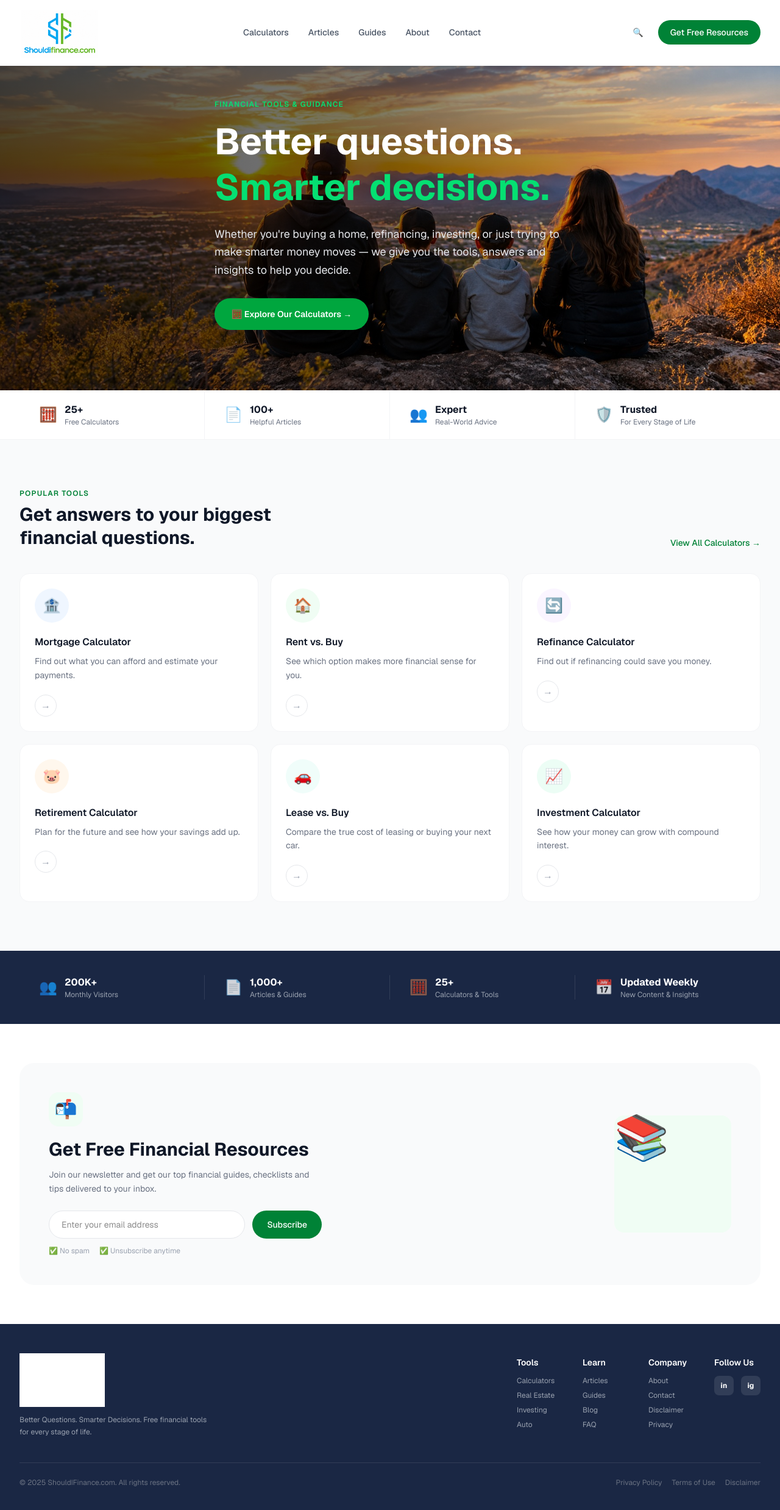
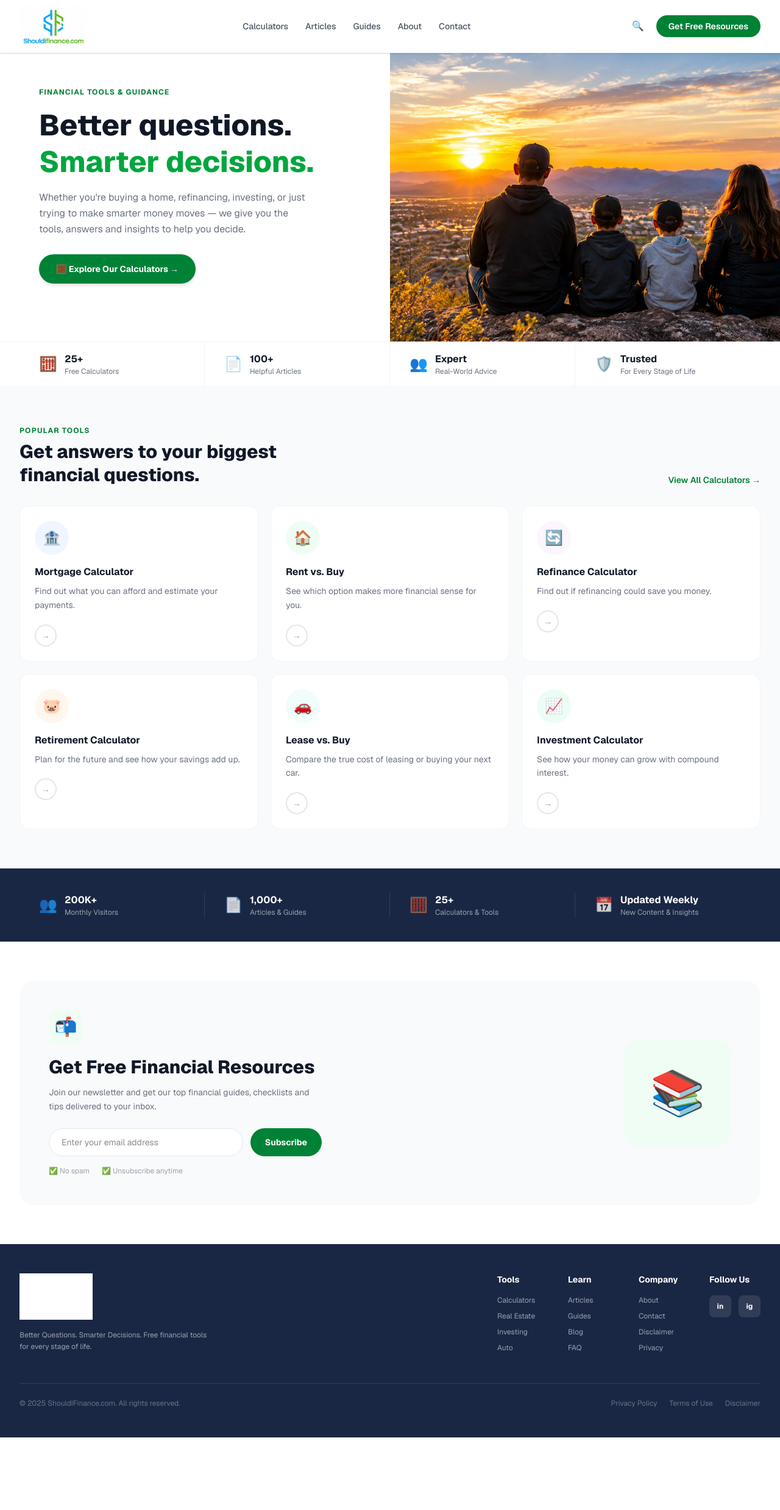
Before and after one commit to ronmagby-boop/shouldifinance, a Next.js app: page / in a window 1280 px wide. Shown: the top 2476 px of the page at 61% size. After the commit the page ends 2357 px from the top, so only its background shows below. Built offline with nearby package versions, Linux system fonts and the light colour scheme.

Commit message:
fix hero photo and improve mobile layout

```diff
--- a/app/page.tsx
+++ b/app/page.tsx
@@ -21,69 +21,68 @@ export default function Home() {
 
       {/* NAV */}
       <nav className="fixed top-0 left-0 right-0 z-50 bg-white border-b border-gray-100 shadow-sm">
-        <div className="max-w-7xl mx-auto flex items-center justify-between px-5 md:px-8 py-3">
+        <div className="max-w-7xl mx-auto flex items-center justify-between px-5 md:px-8 py-2">
           <Link href="/">
-            <Image src="/logo.png" alt="ShouldIFinance logo" width={130} height={42} priority />
+            <Image src="/logo.png" alt="ShouldIFinance logo" width={110} height={36} priority />
           </Link>
-          <div className="hidden md:flex items-center gap-8">
-            <a href="#calculators" className="text-sm text-gray-600 hover:text-green-700 font-medium">Calculators</a>
-            <a href="#" className="text-sm text-gray-600 hover:text-green-700 font-medium">Articles</a>
-            <a href="#" className="text-sm text-gray-600 hover:text-green-700 font-medium">Guides</a>
-            <a href="#" className="text-sm text-gray-600 hover:text-green-700 font-medium">About</a>
-            <a href="#" className="text-sm text-gray-600 hover:text-green-700 font-medium">Contact</a>
+          <div className="hidden md:flex items-center gap-7">
+            {["Calculators","Articles","Guides","About","Contact"].map(l => (
+              <a key={l} href="#" className="text-sm text-gray-600 hover:text-green-700 font-medium transition-colors">{l}</a>
+            ))}
           </div>
           <div className="hidden md:flex items-center gap-3">
-            <button className="text-sm text-gray-500 hover:text-gray-900 px-3 py-2">🔍</button>
-            <button className="bg-green-700 text-white text-sm font-medium rounded-full px-5 py-2.5 hover:bg-green-800 transition-colors">
+            <button className="text-gray-400 hover:text-gray-700 p-2">🔍</button>
+            <button className="bg-green-700 text-white text-sm font-semibold rounded-full px-5 py-2 hover:bg-green-800 transition-colors">
               Get Free Resources
             </button>
           </div>
-          <button className="md:hidden p-2" onClick={() => setMenuOpen(!menuOpen)} aria-label="Toggle menu">
-            <div className={`w-6 h-0.5 bg-gray-900 mb-1.5 transition-all ${menuOpen ? "rotate-45 translate-y-2" : ""}`}></div>
-            <div className={`w-6 h-0.5 bg-gray-900 mb-1.5 ${menuOpen ? "opacity-0" : ""}`}></div>
-            <div className={`w-6 h-0.5 bg-gray-900 transition-all ${menuOpen ? "-rotate-45 -translate-y-2" : ""}`}></div>
+          <button className="md:hidden flex flex-col gap-1.5 p-2" onClick={() => setMenuOpen(!menuOpen)} aria-label="Toggle menu">
+            <span className={`block w-6 h-0.5 bg-gray-900 transition-all ${menuOpen ? "rotate-45 translate-y-2" : ""}`}></span>
+            <span className={`block w-6 h-0.5 bg-gray-900 ${menuOpen ? "opacity-0" : ""}`}></span>
+            <span className={`block w-6 h-0.5 bg-gray-900 transition-all ${menuOpen ? "-rotate-45 -translate-y-2" : ""}`}></span>
           </button>
         </div>
         {menuOpen && (
-          <div className="md:hidden border-t border-gray-100 bg-white px-5 py-4 flex flex-col gap-3">
+          <div className="md:hidden bg-white border-t border-gray-100 px-5 py-4 flex flex-col gap-2">
             {["Calculators","Articles","Guides","About","Contact"].map(l => (
-              <a key={l} href="#" className="text-sm text-gray-700 py-2 border-b border-gray-50">{l}</a>
+              <a key={l} href="#" className="text-sm text-gray-700 py-2.5 border-b border-gray-50 font-medium">{l}</a>
             ))}
-            <button className="w-full bg-green-700 text-white rounded-full py-3 text-sm font-medium mt-2">Get Free Resources</button>
+            <button className="w-full bg-green-700 text-white rounded-full py-3 text-sm font-semibold mt-3">Get Free Resources</button>
           </div>
         )}
       </nav>
 
-      {/* HERO */}
-      <section className="relative min-h-[580px] md:min-h-[640px] flex items-center pt-16">
-        <div className="absolute inset-0 z-0">
-          <Image
+      {/* HERO — white left panel, photo right */}
+      <section className="pt-14 md:pt-12 min-h-[500px] md:min-h-[560px] flex flex-col md:flex-row">
+        {/* LEFT — white text panel */}
+        <div className="w-full md:w-1/2 bg-white flex items-center px-6 md:px-16 py-12 md:py-0">
+          <div className="max-w-lg">
+            <p className="text-xs font-bold text-green-700 uppercase tracking-widest mb-4">Financial Tools &amp; Guidance</p>
+            <h1 className="text-3xl md:text-5xl font-extrabold text-gray-900 leading-tight mb-4">
+              Better questions.<br />
+              <span className="text-green-600">Smarter decisions.</span>
+            </h1>
+            <p className="text-sm md:text-base text-gray-500 leading-relaxed mb-7 max-w-md">
+              Whether you're buying a home, refinancing, investing, or just trying to make smarter money moves — we give you the tools, answers and insights to help you decide.
+            </p>
+            <a href="#calculators"
+              className="inline-flex items-center gap-2 bg-green-700 hover:bg-green-800 text-white font-bold rounded-full px-7 py-3.5 text-sm transition-colors shadow-md">
+              🧮 Explore Our Calculators →
+            </a>
+          </div>
+        </div>
+        {/* RIGHT — hero photo */}
+        <div className="w-full md:w-1/2 h-64 md:h-auto relative overflow-hidden">
+          <img
             src="/hero.jpg"
             alt="Family looking at sunset over a city"
-            fill
-            className="object-cover object-center"
-            priority
+            className="w-full h-full object-cover object-center"
           />
-          <div className="absolute inset-0 bg-gradient-to-r from-black/70 via-black/50 to-transparent"></div>
-        </div>
-        <div className="relative z-10 max-w-7xl mx-auto px-5 md:px-8 py-16">
-          <p className="text-xs font-semibold text-green-400 uppercase tracking-widest mb-4">Financial Tools &amp; Guidance</p>
-          <h1 className="text-4xl md:text-6xl font-bold text-white leading-tight mb-6 max-w-2xl">
-            Better questions.<br />
-            <span className="text-green-400">Smarter decisions.</span>
-          </h1>
-          <p className="text-base md:text-lg text-gray-200 leading-relaxed mb-8 max-w-xl">
-            Whether you're buying a home, refinancing, investing, or just trying to make smarter money moves — we give you the tools, answers and insights to help you decide.
-          </p>
-          <Link href="#calculators"
-            className="inline-flex items-center gap-2 bg-green-600 hover:bg-green-700 text-white font-semibold rounded-full px-7 py-4 text-sm transition-colors">
-            🧮 Explore Our Calculators →
-          </Link>
         </div>
       </section>
 
       {/* STATS BAR */}
-      <section className="bg-white border-b border-gray-100 shadow-sm">
+      <section className="bg-white border-y border-gray-100 shadow-sm">
         <div className="max-w-7xl mx-auto px-5 md:px-8">
           <div className="grid grid-cols-2 md:grid-cols-4 divide-x divide-gray-100">
             {[
@@ -92,10 +91,10 @@ export default function Home() {
               { icon: "👥", num: "Expert", label: "Real-World Advice" },
               { icon: "🛡️", num: "Trusted", label: "For Every Stage of Life" },
             ].map((s) => (
-              <div key={s.label} className="flex items-center gap-3 px-4 md:px-8 py-5">
-                <span className="text-2xl">{s.icon}</span>
+              <div key={s.label} className="flex items-center gap-3 px-4 md:px-8 py-4">
+                <span className="text-xl md:text-2xl">{s.icon}</span>
                 <div>
-                  <div className="text-base font-bold text-gray-900">{s.num}</div>
+                  <div className="text-sm md:text-base font-bold text-gray-900">{s.num}</div>
                   <div className="text-xs text-gray-500">{s.label}</div>
                 </div>
               </div>
@@ -105,36 +104,36 @@ export default function Home() {
       </section>
 
       {/* POPULAR TOOLS */}
-      <section id="calculators" className="py-16 md:py-20 bg-gray-50">
+      <section id="calculators" className="py-12 md:py-16 bg-gray-50">
         <div className="max-w-7xl mx-auto px-5 md:px-8">
-          <div className="flex items-end justify-between mb-10">
+          <div className="flex items-end justify-between mb-8">
             <div>
-              <p className="text-xs font-semibold text-green-700 uppercase tracking-widest mb-2">Popular Tools</p>
-              <h2 className="text-2xl md:text-3xl font-bold text-gray-900 leading-tight">
+              <p className="text-xs font-bold text-green-700 uppercase tracking-widest mb-2">Popular Tools</p>
+              <h2 className="text-2xl md:text-3xl font-extrabold text-gray-900 leading-tight">
                 Get answers to your biggest<br className="hidden md:block" /> financial questions.
               </h2>
             </div>
-            <a href="#" className="hidden md:flex items-center gap-1 text-sm text-green-700 font-medium hover:underline">
+            <a href="#" className="hidden md:flex items-center gap-1 text-sm text-green-700 font-semibold hover:underline whitespace-nowrap ml-4">
               View All Calculators →
             </a>
           </div>
-          <div className="grid grid-cols-1 md:grid-cols-2 lg:grid-cols-3 gap-5">
+          <div className="grid grid-cols-1 sm:grid-cols-2 lg:grid-cols-3 gap-4 md:gap-5">
             {calculators.map((calc) => (
               <Link key={calc.title} href={calc.href}
-                className="bg-white border border-gray-100 rounded-2xl p-6 hover:shadow-md hover:border-green-100 transition-all group">
-                <div className={`w-14 h-14 ${calc.bg} rounded-full flex items-center justify-center text-2xl mb-5`}>
+                className="bg-white border border-gray-100 rounded-2xl p-6 hover:shadow-lg hover:border-green-100 transition-all group cursor-pointer">
+                <div className={`w-14 h-14 ${calc.bg} rounded-full flex items-center justify-center text-2xl mb-4`}>
                   {calc.icon}
                 </div>
-                <h3 className="text-base font-semibold text-gray-900 mb-2 group-hover:text-green-700 transition-colors">{calc.title}</h3>
+                <h3 className="text-base font-bold text-gray-900 mb-2 group-hover:text-green-700 transition-colors">{calc.title}</h3>
                 <p className="text-sm text-gray-500 leading-relaxed mb-5">{calc.desc}</p>
-                <div className="w-9 h-9 rounded-full border border-gray-200 flex items-center justify-center text-gray-400 group-hover:bg-green-700 group-hover:border-green-700 group-hover:text-white transition-all">
+                <div className="w-9 h-9 rounded-full border-2 border-gray-200 flex items-center justify-center text-gray-400 group-hover:bg-green-700 group-hover:border-green-700 group-hover:text-white transition-all text-sm font-bold">
                   →
                 </div>
               </Link>
             ))}
           </div>
-          <div className="text-center mt-8 md:hidden">
-            <a href="#" className="text-sm text-green-700 font-medium hover:underline">View All Calculators →</a>
+          <div className="text-center mt-6 md:hidden">
+            <a href="#" className="text-sm text-green-700 font-semibold hover:underline">View All Calculators →</a>
           </div>
         </div>
       </section>
@@ -142,7 +141,7 @@ export default function Home() {
       {/* SOCIAL PROOF BAR */}
       <section className="bg-[#1a2744] py-10">
         <div className="max-w-7xl mx-auto px-5 md:px-8">
-          <div className="grid grid-cols-2 md:grid-cols-4 gap-6 md:gap-0 md:divide-x divide-white/10">
+          <div className="grid grid-cols-2 md:grid-cols-4 gap-6 md:gap-0 md:divide-x md:divide-white/10">
             {[
               { icon: "👥", num: "200K+", label: "Monthly Visitors" },
               { icon: "📄", num: "1,000+", label: "Articles & Guides" },
@@ -152,7 +151,7 @@ export default function Home() {
               <div key={s.label} className="flex items-center gap-3 md:px-8">
                 <span className="text-2xl opacity-80">{s.icon}</span>
                 <div>
-                  <div className="text-base font-bold text-white">{s.num}</div>
+                  <div className="text-sm md:text-base font-bold text-white">{s.num}</div>
                   <div className="text-xs text-gray-400">{s.label}</div>
                 </div>
               </div>
@@ -162,12 +161,12 @@ export default function Home() {
       </section>
 
       {/* EMAIL SIGNUP */}
-      <section className="py-16 bg-white">
+      <section className="py-12 md:py-16 bg-white">
         <div className="max-w-7xl mx-auto px-5 md:px-8">
-          <div className="bg-gray-50 rounded-3xl p-8 md:p-12 flex flex-col md:flex-row items-center gap-8">
-            <div className="flex-1">
+          <div className="bg-gray-50 rounded-3xl p-8 md:p-12 flex flex-col md:flex-row items-center gap-8 md:gap-16">
+            <div className="flex-1 w-full">
               <div className="w-14 h-14 bg-green-50 rounded-2xl flex items-center justify-center text-3xl mb-5">📬</div>
-              <h2 className="text-2xl md:text-3xl font-bold text-gray-900 mb-3">Get Free Financial Resources</h2>
+              <h2 className="text-2xl md:text-3xl font-extrabold text-gray-900 mb-3">Get Free Financial Resources</h2>
               <p className="text-sm text-gray-500 leading-relaxed mb-6 max-w-md">
                 Join our newsletter and get our top financial guides, checklists and tips delivered to your inbox.
               </p>
@@ -179,16 +178,16 @@ export default function Home() {
                   placeholder="Enter your email address"
                   className="flex-1 border border-gray-200 rounded-full px-5 py-3 text-sm focus:outline-none focus:border-green-400 bg-white"
                 />
-                <button className="bg-green-700 text-white text-sm font-medium rounded-full px-6 py-3 hover:bg-green-800 whitespace-nowrap transition-colors">
+                <button className="bg-green-700 text-white text-sm font-bold rounded-full px-6 py-3 hover:bg-green-800 whitespace-nowrap transition-colors">
                   Subscribe
                 </button>
               </div>
-              <div className="flex items-center gap-4 mt-3">
-                <span className="text-xs text-gray-400 flex items-center gap-1">✅ No spam</span>
-                <span className="text-xs text-gray-400 flex items-center gap-1">✅ Unsubscribe anytime</span>
+              <div className="flex items-center gap-5 mt-4">
+                <span className="text-xs text-gray-400">✅ No spam</span>
+                <span className="text-xs text-gray-400">✅ Unsubscribe anytime</span>
               </div>
             </div>
-            <div className="hidden md:block w-48 h-48 bg-green-50 rounded-2xl flex items-center justify-center">
+            <div className="hidden md:flex w-44 h-44 bg-green-50 rounded-3xl items-center justify-center flex-shrink-0">
               <span className="text-7xl">📚</span>
             </div>
           </div>
@@ -198,44 +197,50 @@ export default function Home() {
       {/* FOOTER */}
       <footer className="bg-[#1a2744] text-white">
         <div className="max-w-7xl mx-auto px-5 md:px-8 py-12">
-          <div className="flex flex-col md:flex-row items-start md:items-center justify-between gap-8 mb-10">
-            <div>
-              <Image src="/logo.png" alt="ShouldIFinance logo" width={140} height={45} className="brightness-0 invert mb-3" />
-              <p className="text-xs text-gray-400 max-w-xs leading-relaxed">Better Questions. Smarter Decisions. Free financial tools for every stage of life.</p>
+          <div className="flex flex-col md:flex-row items-start justify-between gap-10 mb-10">
+            <div className="max-w-xs">
+              <Image src="/logo.png" alt="ShouldIFinance logo" width={120} height={38} className="brightness-0 invert mb-4" />
+              <p className="text-xs text-gray-400 leading-relaxed">Better Questions. Smarter Decisions. Free financial tools for every stage of life.</p>
             </div>
-            <div className="grid grid-cols-2 md:grid-cols-4 gap-8 text-sm">
+            <div className="grid grid-cols-2 md:grid-cols-4 gap-8 text-sm w-full md:w-auto">
               <div>
-                <p className="font-semibold text-white mb-3">Tools</p>
+                <p className="font-bold text-white mb-4 text-sm">Tools</p>
                 {["Calculators","Real Estate","Investing","Auto"].map(l => (
-                  <a key={l} href="#" className="block text-gray-400 hover:text-white mb-2 text-xs">{l}</a>
+                  <a key={l} href="#" className="block text-gray-400 hover:text-white mb-2.5 text-xs transition-colors">{l}</a>
                 ))}
               </div>
               <div>
-                <p className="font-semibold text-white mb-3">Learn</p>
+                <p className="font-bold text-white mb-4 text-sm">Learn</p>
                 {["Articles","Guides","Blog","FAQ"].map(l => (
-                  <a key={l} href="#" className="block text-gray-400 hover:text-white mb-2 text-xs">{l}</a>
+                  <a key={l} href="#" className="block text-gray-400 hover:text-white mb-2.5 text-xs transition-colors">{l}</a>
                 ))}
               </div>
               <div>
-                <p className="font-semibold text-white mb-3">Company</p>
+                <p className="font-bold text-white mb-4 text-sm">Company</p>
                 {["About","Contact","Disclaimer","Privacy"].map(l => (
-                  <a key={l} href="#" className="block text-gray-400 hover:text-white mb-2 text-xs">{l}</a>
+                  <a key={l} href="#" className="block text-gray-400 hover:text-white mb-2.5 text-xs transition-colors">{l}</a>
                 ))}
               </div>
               <div>
-                <p className="font-semibold text-white mb-3">Follow Us</p>
+                <p className="font-bold text-white mb-4 text-sm">Follow Us</p>
                 <div className="flex gap-3">
-                  <a href="#" className="w-8 h-8 bg-white/10 rounded-lg flex items-center justify-center hover:bg-green-700 transition-colors text-xs font-bold">in</a>
-                  <a href="#" className="w-8 h-8 bg-white/10 rounded-lg flex items-center justify-center hover:bg-green-700 transition-colors text-xs font-bold">ig</a>
+                  <a href="https://linkedin.com" target="_blank" rel="noopener noreferrer"
+                    className="w-9 h-9 bg-white/10 rounded-lg flex items-center justify-center hover:bg-green-700 transition-colors text-xs font-bold">
+                    in
+                  </a>
+                  <a href="https://instagram.com" target="_blank" rel="noopener noreferrer"
+                    className="w-9 h-9 bg-white/10 rounded-lg flex items-center justify-center hover:bg-green-700 transition-colors text-xs font-bold">
+                    ig
+                  </a>
                 </div>
               </div>
             </div>
           </div>
           <div className="border-t border-white/10 pt-6 flex flex-col md:flex-row items-center justify-between gap-3">
             <p className="text-xs text-gray-500">© 2025 ShouldIFinance.com. All rights reserved.</p>
-            <div className="flex gap-4">
+            <div className="flex gap-5">
               {["Privacy Policy","Terms of Use","Disclaimer"].map(l => (
-                <a key={l} href="#" className="text-xs text-gray-500 hover:text-white">{l}</a>
+                <a key={l} href="#" className="text-xs text-gray-500 hover:text-white transition-colors">{l}</a>
               ))}
             </div>
           </div>
@@ -243,11 +248,11 @@ export default function Home() {
       </footer>
 
       {/* MOBILE BOTTOM NAV */}
-      <div className="md:hidden fixed bottom-0 left-0 right-0 bg-white border-t border-gray-100 px-2 py-2 z-50">
+      <div className="md:hidden fixed bottom-0 left-0 right-0 bg-white border-t border-gray-100 px-2 py-2 z-50 shadow-lg">
         <div className="flex justify-around">
           {[{icon:"🏠",label:"Real estate"},{icon:"📈",label:"Investing"},{icon:"🚗",label:"Auto"},{icon:"📝",label:"Blog"}].map(item => (
             <button key={item.label} className="flex flex-col items-center gap-1 px-3 py-1">
-              <span className="text-lg">{item.icon}</span>
+              <span className="text-xl">{item.icon}</span>
               <span className="text-xs text-gray-500">{item.label}</span>
             </button>
           ))}
```
